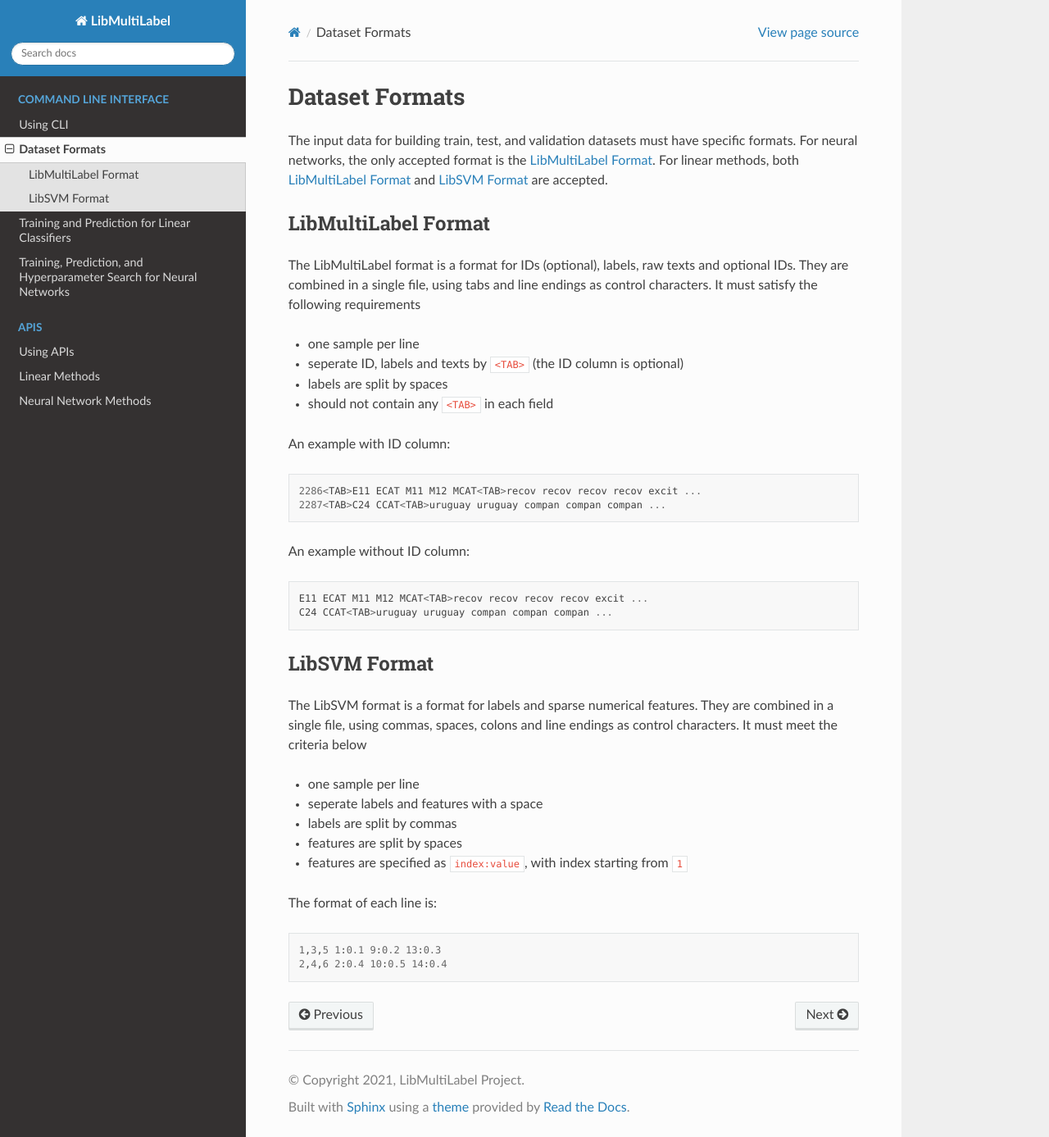
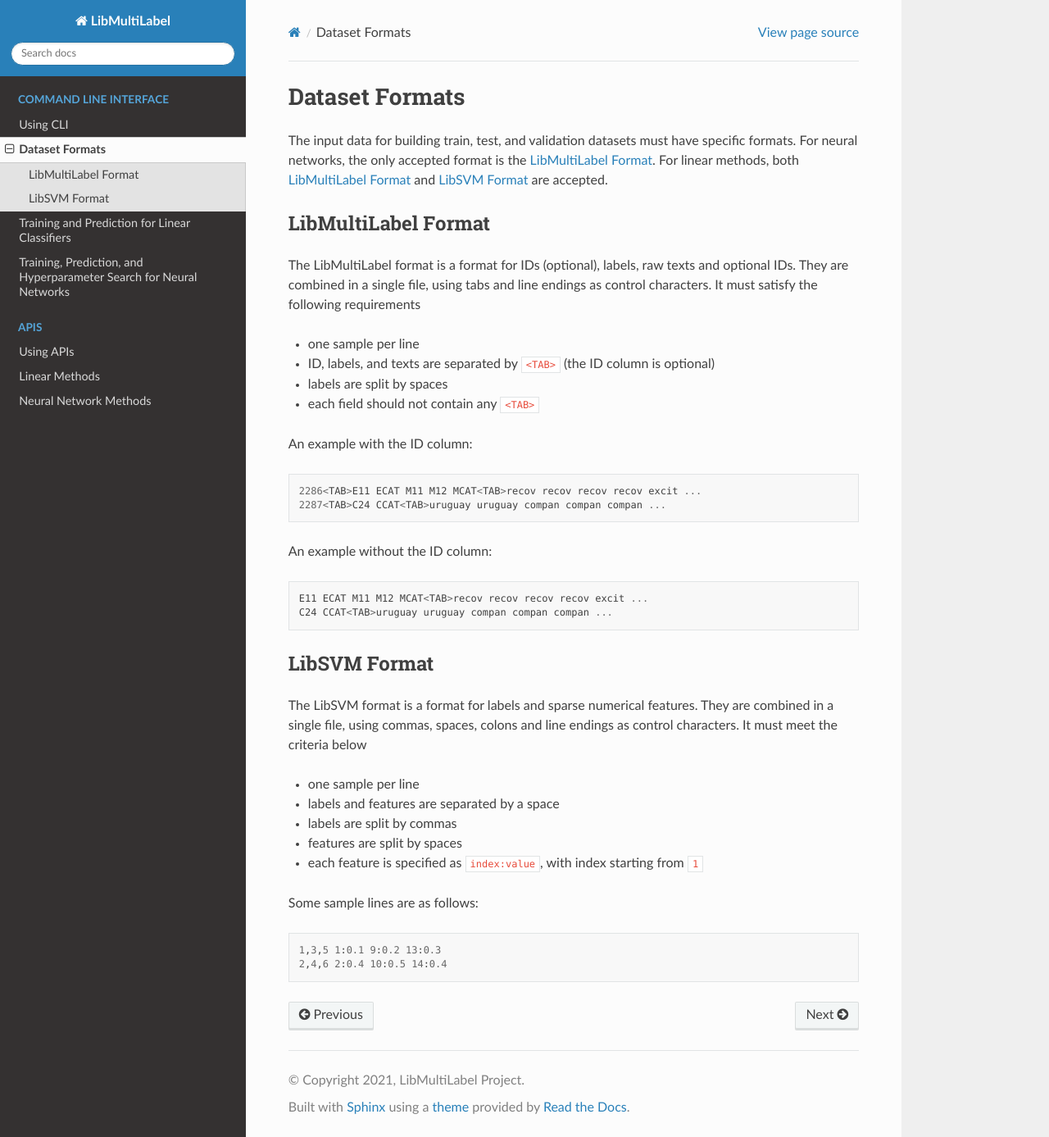
Before and after one commit to ASUS-AICS/LibMultiLabel, a Sphinx documentation site: the page built from docs/cli/data_format.rst, in a window 1280 px wide and 1387 px high. Shown: the whole window at 82% size. Built offline with Sphinx 7.4.7 and the Read the Docs theme 2.0.0, drawn with Linux system fonts in a browser that asks for light colours.

Commit message:
Resolve comments on  f991a45

```diff
--- a/docs/cli/data_format.rst
+++ b/docs/cli/data_format.rst
@@ -18,16 +18,16 @@
 It must satisfy the following requirements
 
 - one sample per line
-- seperate ID, labels and texts by ``<TAB>`` (the ID column is optional)
+- ID, labels, and texts are separated by ``<TAB>`` (the ID column is optional)
 - labels are split by spaces
-- should not contain any ``<TAB>`` in each field
+- each field should not contain any ``<TAB>``
 
-An example with ID column::
+An example with the ID column::
 
     2286<TAB>E11 ECAT M11 M12 MCAT<TAB>recov recov recov recov excit ...
     2287<TAB>C24 CCAT<TAB>uruguay uruguay compan compan compan ...
 
-An example without ID column::
+An example without the ID column::
 
     E11 ECAT M11 M12 MCAT<TAB>recov recov recov recov excit ...
     C24 CCAT<TAB>uruguay uruguay compan compan compan ...
@@ -43,12 +43,12 @@
 It must meet the criteria below
 
 - one sample per line
-- seperate labels and features with a space
+- labels and features are separated by a space
 - labels are split by commas
 - features are split by spaces
-- features are specified as ``index:value``, with index starting from ``1``
+- each feature is specified as ``index:value``, with index starting from ``1``
 
-The format of each line is::
+Some sample lines are as follows::
 
     1,3,5 1:0.1 9:0.2 13:0.3
     2,4,6 2:0.4 10:0.5 14:0.4
```
